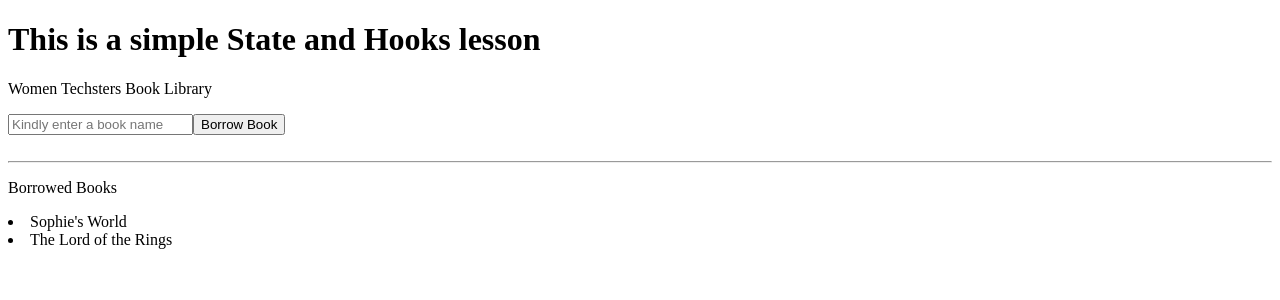
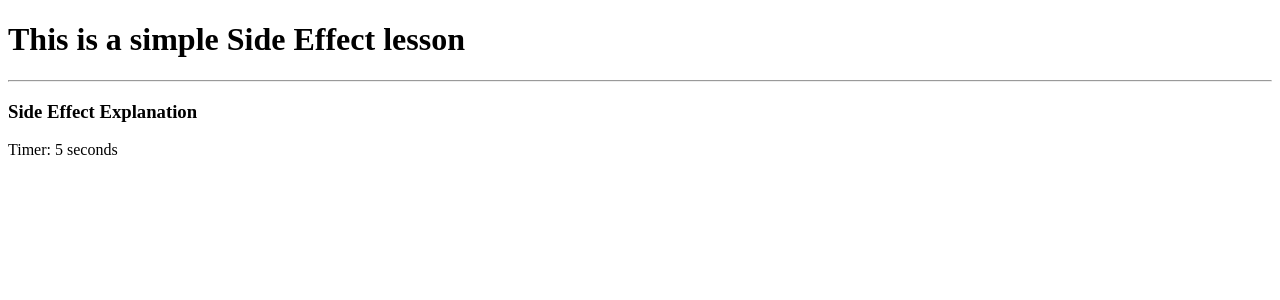
Before and after one commit to CodeLeom/WTF, a React (Vite) app: page / in a window 1280 px wide. Shown: the top 300 px of the page. Built offline with nearby package versions, Linux system fonts and the light colour scheme.

Commit message:
feat: side effect lesson

```diff
--- a/src/App.jsx
+++ b/src/App.jsx
@@ -1,12 +1,14 @@
-import Library from "./components/Library"
+// import Library from "./components/Library"
+import SideEffect from "./components/SideEffect"
 
 function App() {
 
 
   return (
     <>
-    <h1>This is a simple State and Hooks lesson</h1>
-      <Library />
+      <h1>This is a simple Side Effect lesson</h1>
+      {/* <Library /> */}
+      <SideEffect />
     </>
   )
 }
--- /dev/null
+++ b/src/components/SideEffect.jsx
@@ -0,0 +1,26 @@
+import { useState, useEffect } from 'react'
+
+
+function SideEffect() {
+    const [seconds, setSeconds] = useState(0)
+
+    useEffect(() => {
+        const intervalId = setInterval(() => {
+            setSeconds('5')
+        }, 5000)
+
+        return () => {
+            clearInterval(intervalId)
+        }
+    }, [])
+
+  return (
+    <>
+    <hr />
+        <h3>Side Effect Explanation</h3>
+        <div>Timer: {seconds} seconds</div>
+    </>
+  )
+}
+
+export default SideEffect
```
